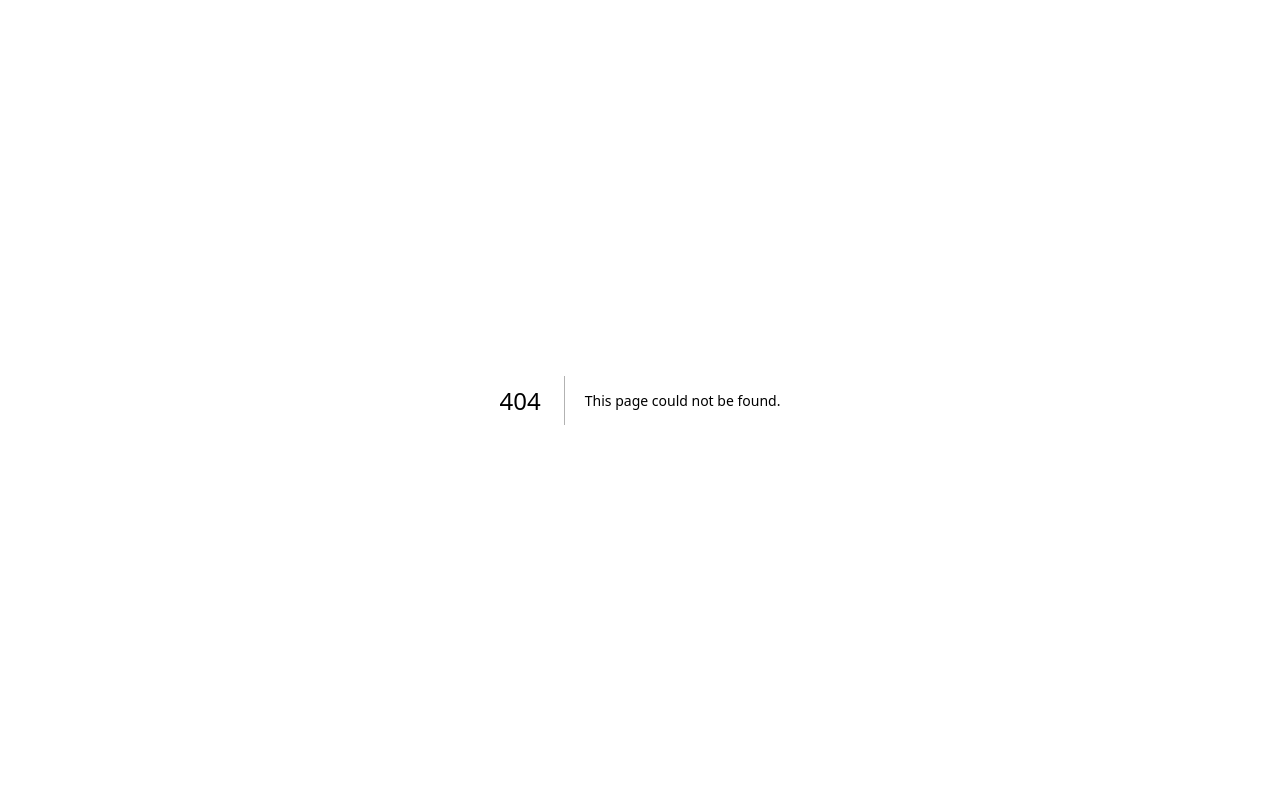
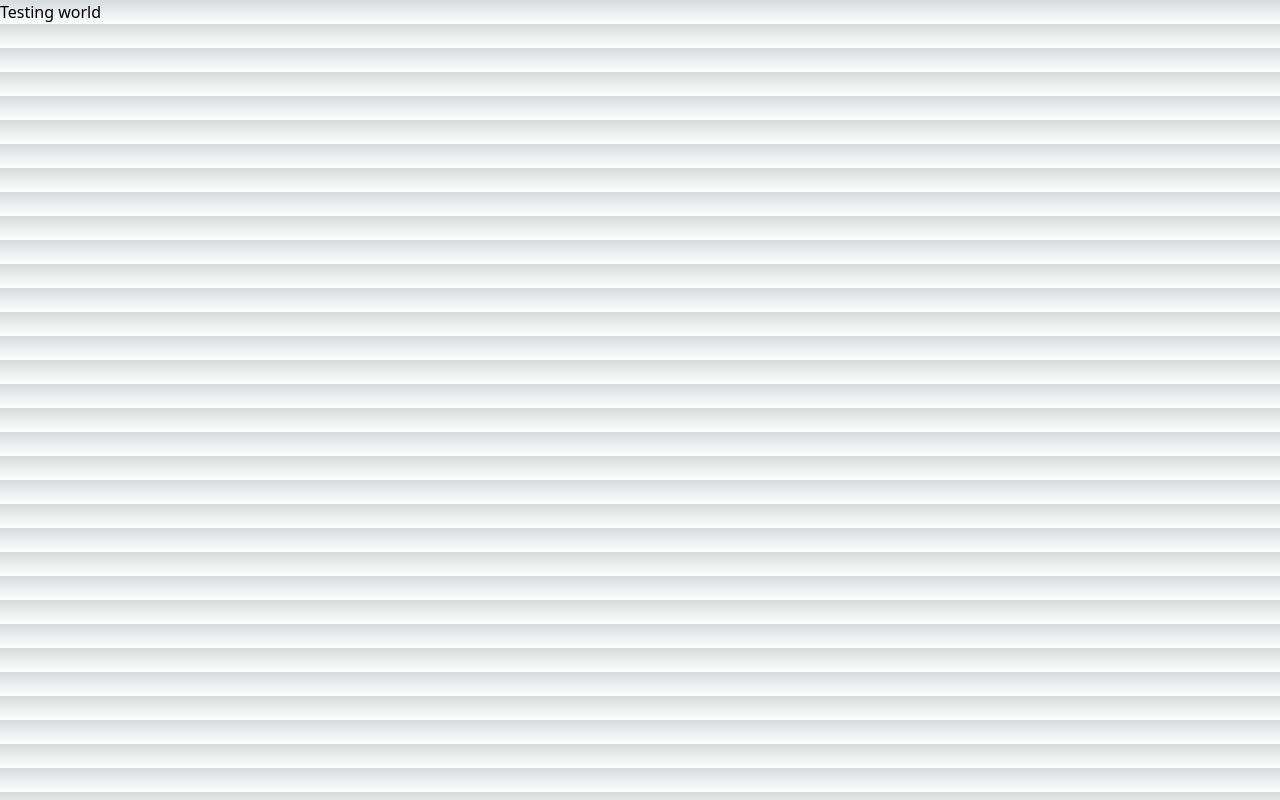
Before and after one commit to adamreaksmey/DYNAMO-TO-SQL, a Next.js app: page /profile in a window 1280 px wide. Before the commit this address had no page. Built offline with nearby package versions, Linux system fonts and the light colour scheme.

Commit message:
init project

```diff
--- a/src/pages/api/hello.ts
+++ /dev/null
@@ -1,13 +0,0 @@
-// Next.js API route support: https://nextjs.org/docs/api-routes/introduction
-import type { NextApiRequest, NextApiResponse } from "next";
-
-type Data = {
-  name: string;
-};
-
-export default function handler(
-  req: NextApiRequest,
-  res: NextApiResponse<Data>,
-) {
-  res.status(200).json({ name: "John Doe" });
-}
--- /dev/null
+++ b/src/pages/profile/index.tsx
@@ -0,0 +1,5 @@
+const profile = () => {
+  return <div> Testing world  </div>;
+};
+
+export default profile;
```
